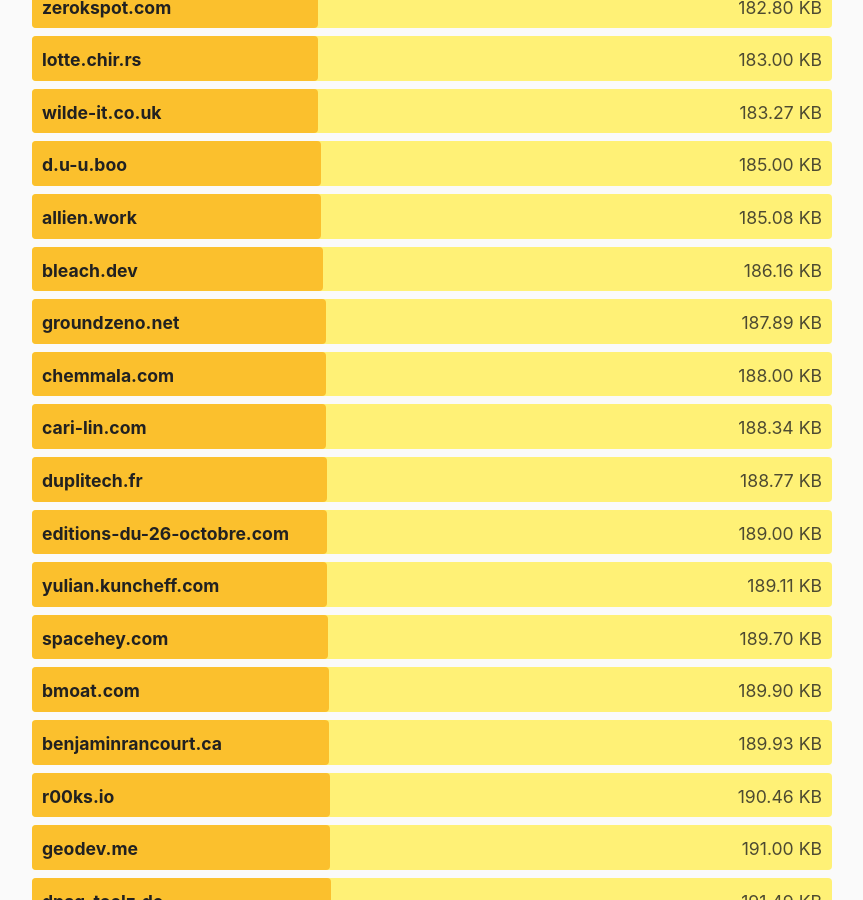
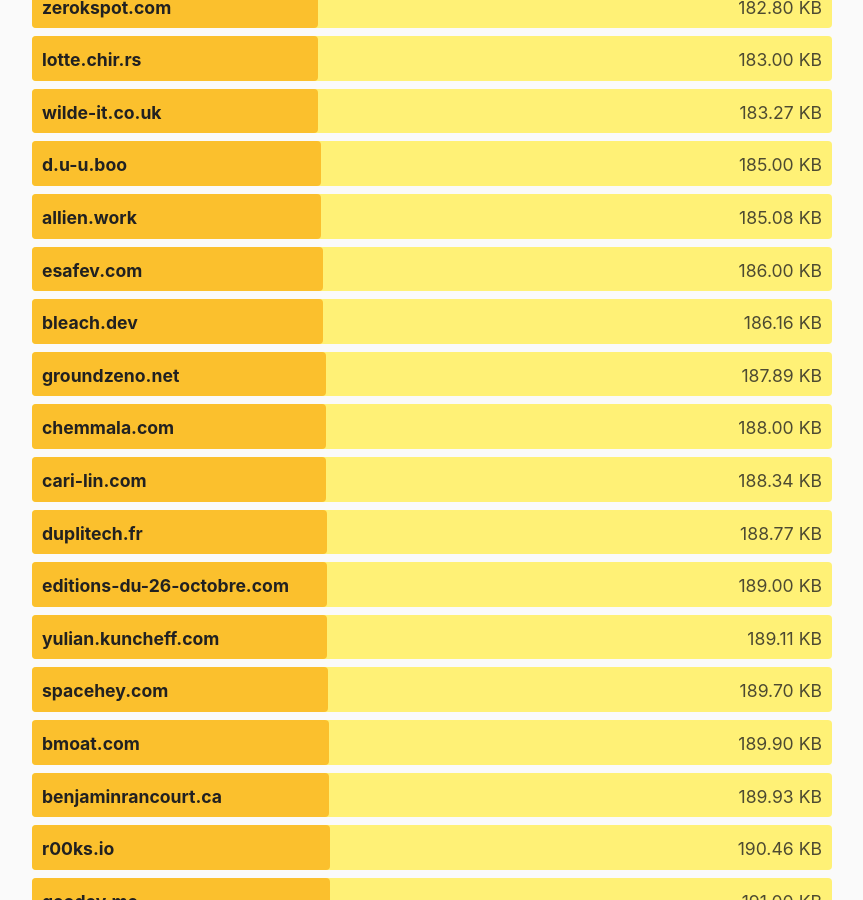
Before and after one commit to kevquirk/512kb.club, a Jekyll site: the page built from index.md, in a window 1280 px wide and 900 px high, scrolled down 33570 px. Shown: the whole window, without its empty margins (208-1071 px from the left). Built offline with Jekyll 4.4.1, drawn with Linux system fonts in a browser that asks for light colours.

Commit message:
Added `esafev.com`

```diff
--- a/_data/sites.yml
+++ b/_data/sites.yml
@@ -4432,3 +4432,8 @@
   url: https://zwieratko.sk/
   size: 30.94
   last_checked: 2025-05-18
+
+- domain: esafev.com
+  url: https://esafev.com/
+  size: 186
+  last_checked: 2025-09-18
```
